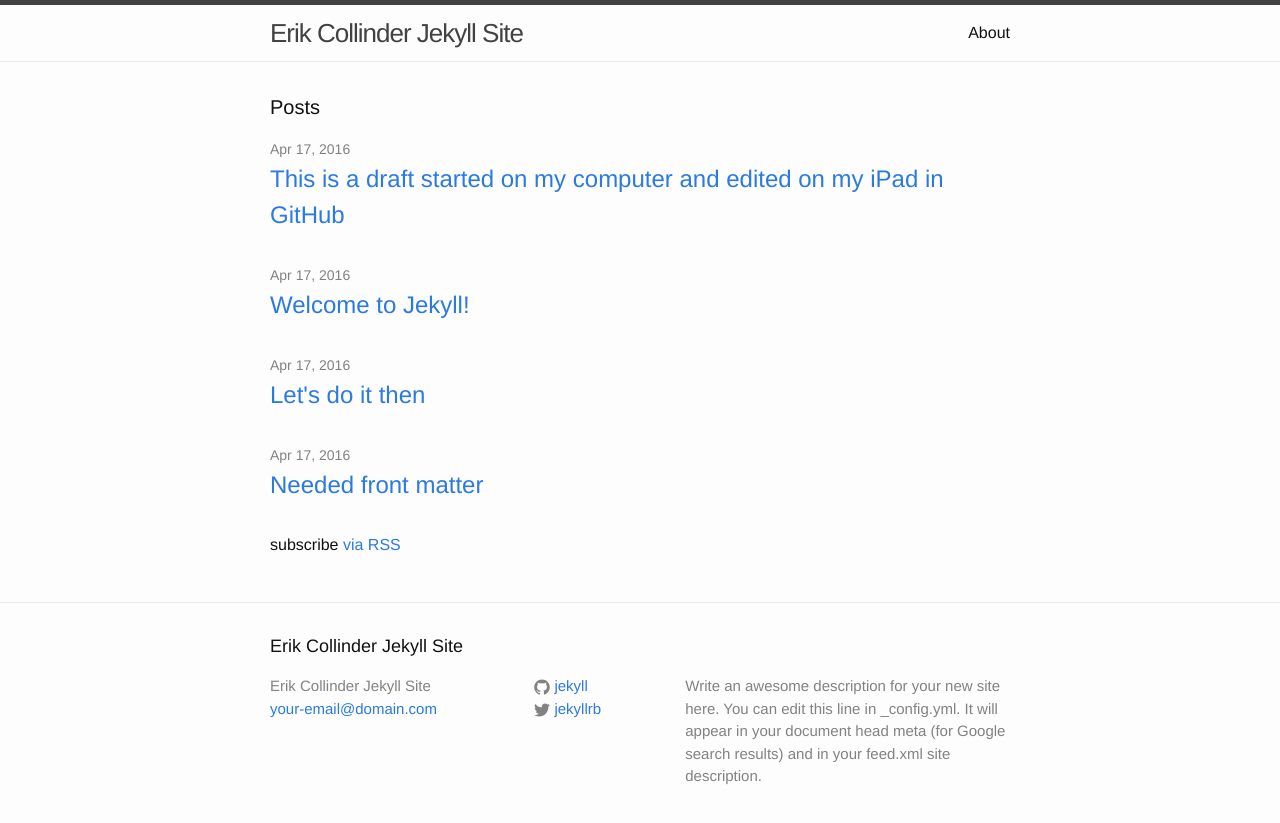
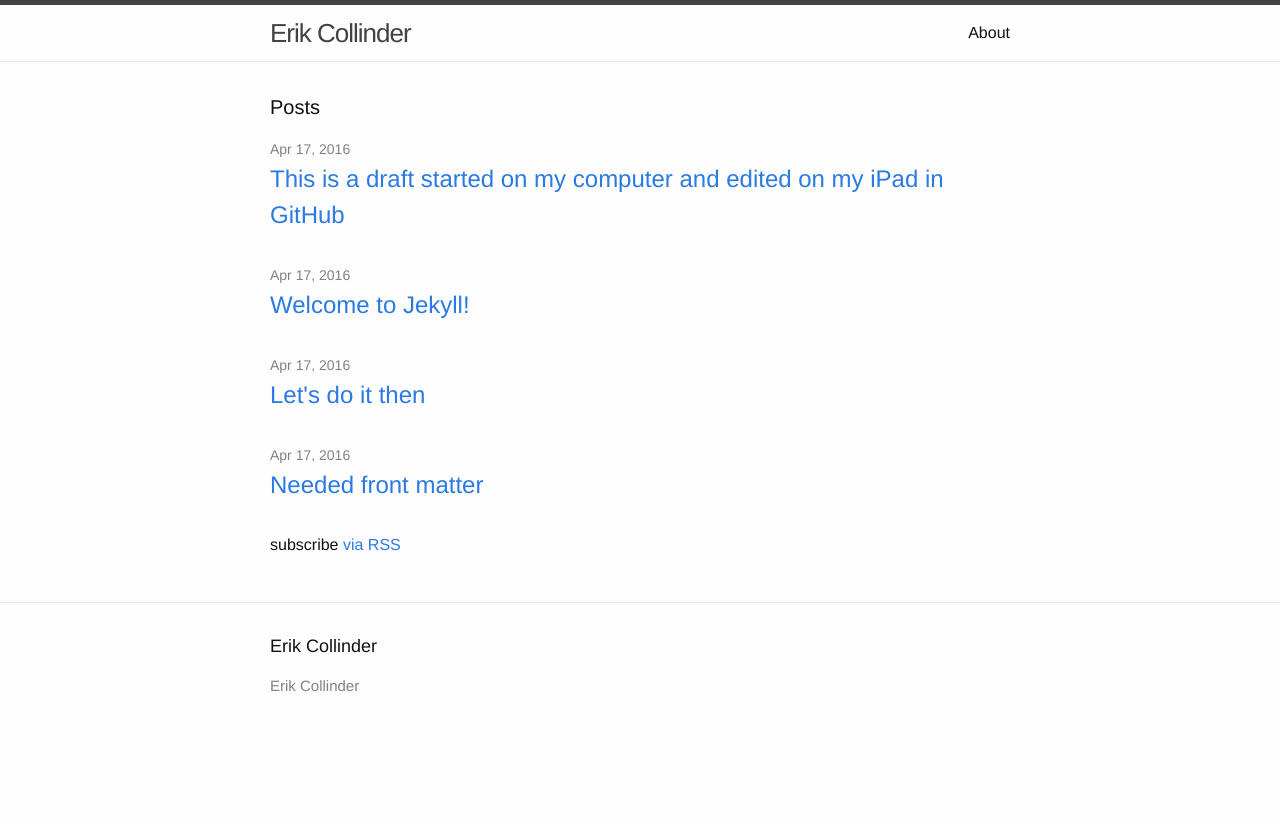
Before and after one commit to erikcollinder/erikcollinder, a Jekyll site: the page built from index.html, in a window 1280 px wide. Shown: the top 823 px of the page. Built offline with Jekyll 4.4.1, drawn with Linux system fonts in a browser that asks for light colours.

```diff
--- a/_config.yml
+++ b/_config.yml
@@ -1,6 +1,6 @@
 ---
-title: Erik Collinder Jekyll Site
-url: http://erikcollinder.github.io
+title: Erik Collinder
+url: http://erikcollinder.siteleaf.net
 timezone: UTC
 collections:
   posts:
@@ -9,10 +9,3 @@ collections:
   uploads:
     title: Uploads
     output: true
-email: your-email@domain.com
-description: |
-  Write an awesome description for your new site here. You can edit this line in _config.yml. It will appear in your document head meta (for Google search results) and in your feed.xml site description.
-baseurl:
-twitter_username: jekyllrb
-github_username: jekyll
-markdown: kramdown
--- a/_posts/2016-04-24-new-post-name.markdown
+++ b/_posts/2016-04-17-new-post-name.markdown
@@ -1,6 +1,6 @@
 ---
 title: Needed front matter
-date: 2016-04-17
+date: 2016-04-17 00:00:00 Z
 layout: post
 ---
 
```
